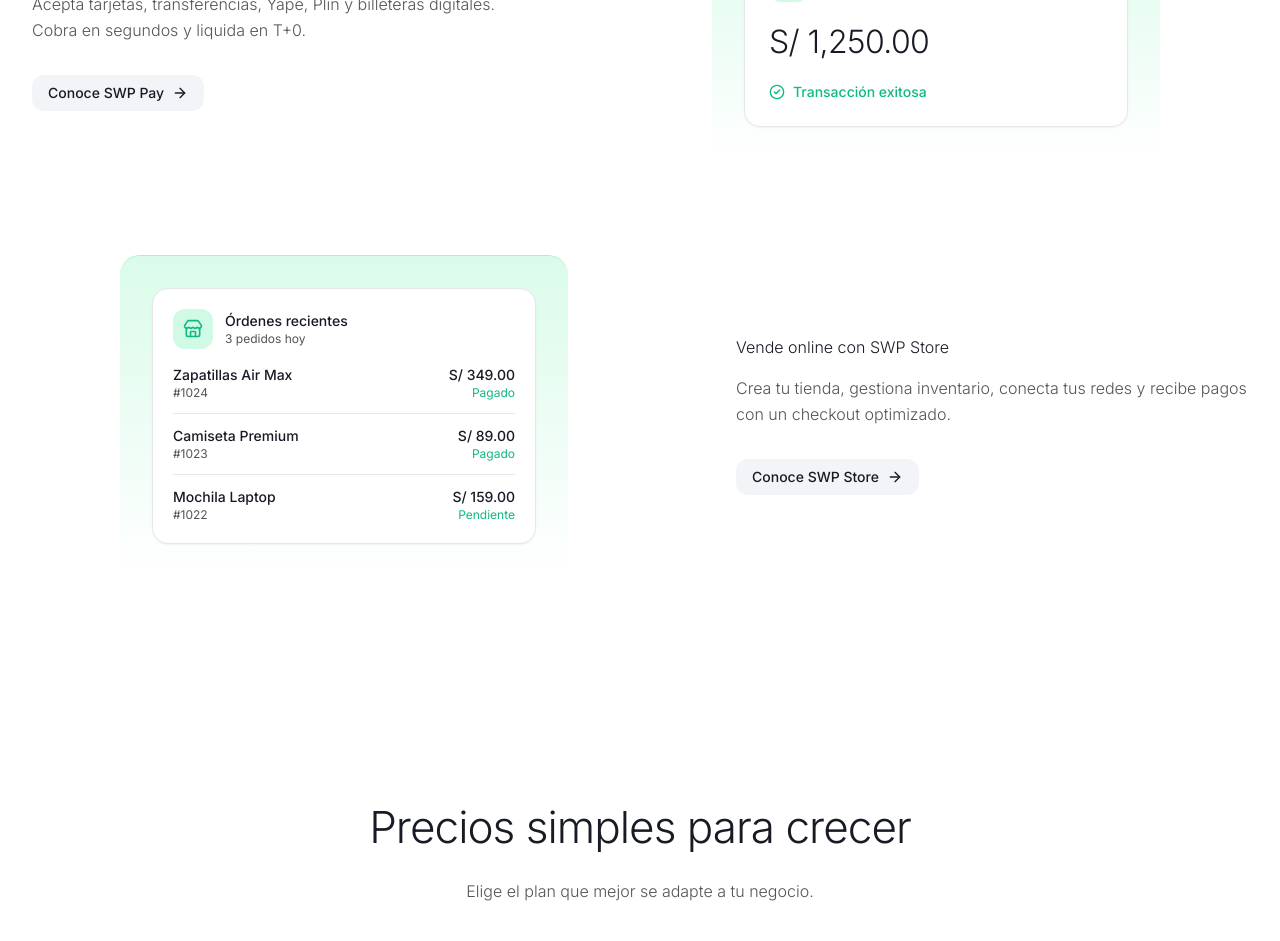
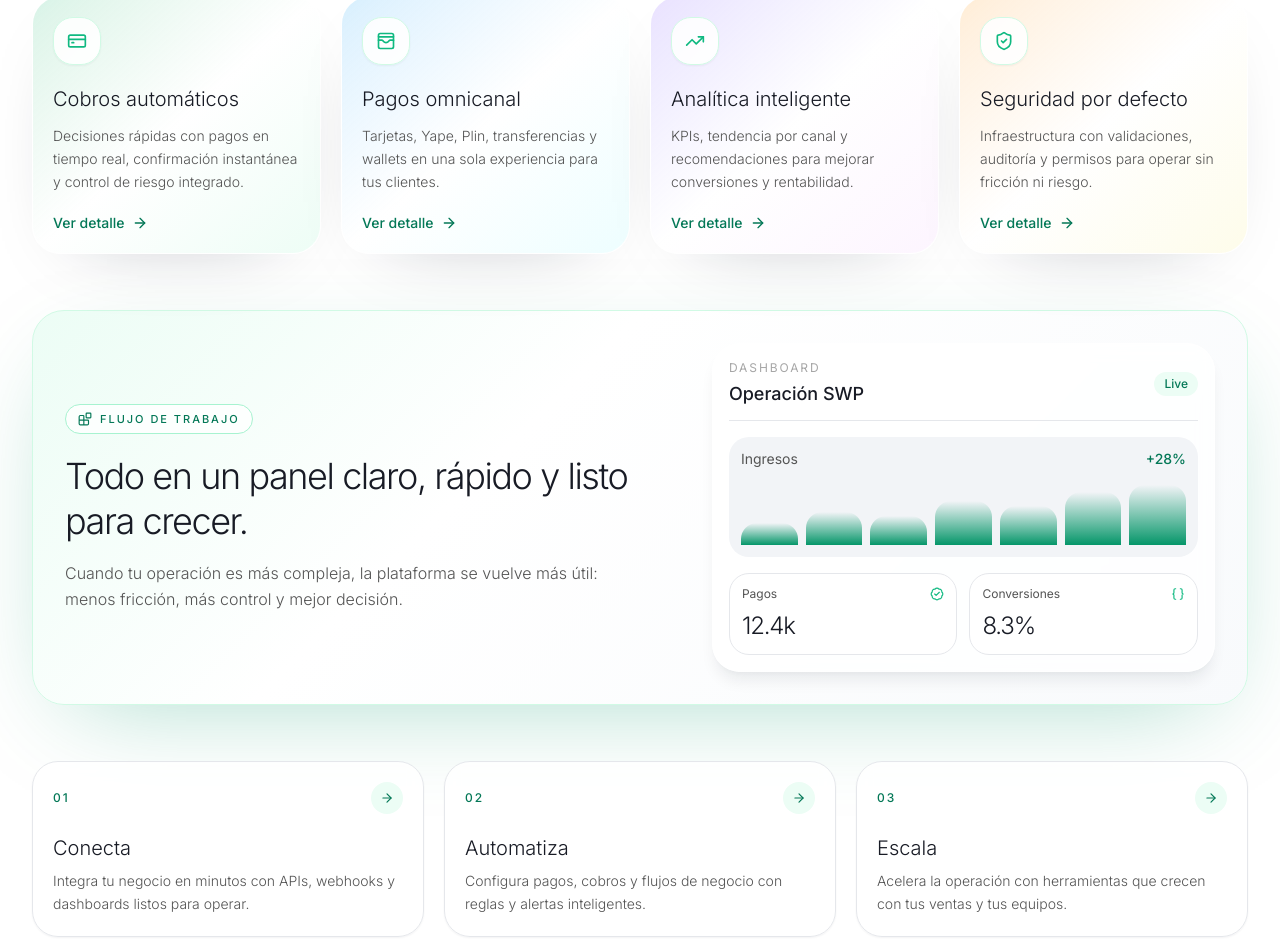
Before and after one commit to noesaavedrap/swp-app, a Next.js app: page / in a window 1280 px wide. Shown: the part 5140-6081 px from the top of the page. Built offline with nearby package versions, Linux system fonts and the light colour scheme; no server answers.

Commit message:
Add animate-ui landing section

```diff
--- a/package.json
+++ b/package.json
@@ -15,6 +15,7 @@
     "@radix-ui/react-slot": "^1.3.3",
     "@supabase/ssr": "^0.12.6",
     "@supabase/supabase-js": "^2.109.0",
+    "animate-ui": "^0.0.4",
     "class-variance-authority": "^0.7.1",
     "clsx": "^2.1.1",
     "d3": "^7.9.0",
--- a/src/app/globals.css
+++ b/src/app/globals.css
@@ -74,7 +74,21 @@
   * {
     @apply border-border;
   }
+
+  html {
+    scroll-behavior: smooth;
+  }
+
   body {
     @apply bg-background text-foreground antialiased;
+    background-image:
+      radial-gradient(circle at top, rgba(16, 185, 129, 0.08), transparent 24%),
+      linear-gradient(180deg, #ffffff 0%, #f7faf9 100%);
   }
 }
+
+@layer utilities {
+  .text-balance {
+    text-wrap: balance;
+  }
+}
--- a/src/app/page.tsx
+++ b/src/app/page.tsx
@@ -6,6 +6,7 @@
 import OperationsPanel from "@/components/OperationsPanel";
 import Allies from "@/components/Allies";
 import Features from "@/components/Features";
+import AnimateUIShowcase from "@/components/AnimateUIShowcase";
 import Showcase from "@/components/Showcase";
 import Pricing from "@/components/Pricing";
 import Testimonials from "@/components/Testimonials";
@@ -24,6 +25,7 @@
       <OperationsPanel />
       <Allies />
       <Features />
+      <AnimateUIShowcase />
       <Showcase />
       <Pricing />
       <Testimonials />
--- /dev/null
+++ b/src/components/AnimateUIShowcase.tsx
@@ -0,0 +1,194 @@
+"use client";
+
+import { motion } from "framer-motion";
+import {
+  ArrowRight,
+  BadgeCheck,
+  Blocks,
+  Braces,
+  CreditCard,
+  ShieldCheck,
+  Sparkles,
+  TrendingUp,
+  WalletCards,
+} from "lucide-react";
+
+const cards = [
+  {
+    icon: CreditCard,
+    title: "Cobros automáticos",
+    text: "Decisiones rápidas con pagos en tiempo real, confirmación instantánea y control de riesgo integrado.",
+    accent: "from-emerald-500/20 via-white to-emerald-50",
+  },
+  {
+    icon: WalletCards,
+    title: "Pagos omnicanal",
+    text: "Tarjetas, Yape, Plin, transferencias y wallets en una sola experiencia para tus clientes.",
+    accent: "from-sky-500/20 via-white to-cyan-50",
+  },
+  {
+    icon: TrendingUp,
+    title: "Analítica inteligente",
+    text: "KPIs, tendencia por canal y recomendaciones para mejorar conversiones y rentabilidad.",
+    accent: "from-violet-500/20 via-white to-fuchsia-50",
+  },
+  {
+    icon: ShieldCheck,
+    title: "Seguridad por defecto",
+    text: "Infraestructura con validaciones, auditoría y permisos para operar sin fricción ni riesgo.",
+    accent: "from-amber-500/20 via-white to-yellow-50",
+  },
+] as const;
+
+const steps = [
+  { number: "01", title: "Conecta", text: "Integra tu negocio en minutos con APIs, webhooks y dashboards listos para operar." },
+  { number: "02", title: "Automatiza", text: "Configura pagos, cobros y flujos de negocio con reglas y alertas inteligentes." },
+  { number: "03", title: "Escala", text: "Acelera la operación con herramientas que crecen con tus ventas y tus equipos." },
+] as const;
+
+export default function AnimateUIShowcase() {
+  return (
+    <section className="relative overflow-hidden py-16 md:py-20 lg:py-28">
+      <div className="absolute inset-0 -z-10 bg-[radial-gradient(circle_at_top_left,rgba(16,185,129,0.15),transparent_28%),radial-gradient(circle_at_bottom_right,rgba(59,130,246,0.12),transparent_30%)]" />
+      <div className="mx-auto max-w-[76rem] px-4 xl:px-0">
+        <motion.div
+          initial={{ opacity: 0, y: 18 }}
+          whileInView={{ opacity: 1, y: 0 }}
+          viewport={{ once: true, margin: "-40px" }}
+          transition={{ duration: 0.5 }}
+          className="mx-auto max-w-3xl text-center"
+        >
+          <div className="inline-flex items-center gap-2 rounded-full border border-brand-200 bg-white/80 px-3 py-1.5 text-[11px] font-medium uppercase tracking-[0.18em] text-brand-700 shadow-sm backdrop-blur-sm">
+            <Sparkles className="size-3.5" />
+            animate-ui style
+          </div>
+          <h2 className="mt-6 text-[32px] font-light leading-tight tracking-[-0.04em] text-text-primary md:text-[46px]">
+            Una experiencia de producto más premium
+          </h2>
+          <p className="mt-4 text-md font-light leading-relaxed text-text-secondary">
+            Diseñado para destacar, convertir y simplificar la operación financiera de empresas que crecen.
+          </p>
+        </motion.div>
+
+        <div className="mt-12 grid gap-5 lg:grid-cols-4">
+          {cards.map((card, index) => {
+            const Icon = card.icon;
+            return (
+              <motion.article
+                key={card.title}
+                initial={{ opacity: 0, y: 20 }}
+                whileInView={{ opacity: 1, y: 0 }}
+                viewport={{ once: true, margin: "-30px" }}
+                transition={{ duration: 0.45, delay: index * 0.08 }}
+                className="group relative overflow-hidden rounded-[28px] border border-white/80 bg-white/80 p-5 shadow-[0_24px_80px_-50px_rgba(15,23,42,0.35)] backdrop-blur-sm"
+              >
+                <div className={`absolute inset-0 bg-gradient-to-br ${card.accent} opacity-90`} />
+                <div className="relative z-10 flex h-full flex-col">
+                  <div className="flex size-12 items-center justify-center rounded-2xl border border-brand-100 bg-white/90 text-brand shadow-sm">
+                    <Icon className="size-5" />
+                  </div>
+                  <h3 className="mt-5 text-xl font-light text-text-primary">{card.title}</h3>
+                  <p className="mt-3 text-sm font-light leading-relaxed text-text-secondary">{card.text}</p>
+                  <div className="mt-5 inline-flex items-center gap-2 text-sm font-medium text-brand-700">
+                    Ver detalle
+                    <ArrowRight className="size-4 transition-transform duration-300 group-hover:translate-x-1" />
+                  </div>
+                </div>
+              </motion.article>
+            );
+          })}
+        </div>
+
+        <motion.div
+          initial={{ opacity: 0, y: 26 }}
+          whileInView={{ opacity: 1, y: 0 }}
+          viewport={{ once: true, margin: "-40px" }}
+          transition={{ duration: 0.55 }}
+          className="mt-14 rounded-[32px] border border-brand-100 bg-[linear-gradient(135deg,#ecfdf5_0%,#ffffff_38%,#f8fafc_100%)] p-6 shadow-[0_30px_100px_-40px_rgba(5,150,105,0.38)] md:p-8"
+        >
+          <div className="grid gap-8 lg:grid-cols-[1.1fr_0.9fr] lg:items-center">
+            <div>
+              <div className="inline-flex items-center gap-2 rounded-full border border-brand-200 bg-white/80 px-3 py-1.5 text-[11px] font-medium uppercase tracking-[0.18em] text-brand-700">
+                <Blocks className="size-3.5" />
+                flujo de trabajo
+              </div>
+              <h3 className="mt-5 text-[28px] font-light leading-tight tracking-[-0.04em] text-text-primary md:text-[36px]">
+                Todo en un panel claro, rápido y listo para crecer.
+              </h3>
+              <p className="mt-4 max-w-xl text-md font-light leading-relaxed text-text-secondary">
+                Cuando tu operación es más compleja, la plataforma se vuelve más útil: menos fricción, más control y mejor decisión.
+              </p>
+            </div>
+
+            <div className="rounded-[28px] border border-white/80 bg-white/80 p-4 shadow-lg backdrop-blur-sm">
+              <div className="flex items-center justify-between border-b border-border pb-3">
+                <div>
+                  <p className="text-xs uppercase tracking-[0.16em] text-text-tertiary">Dashboard</p>
+                  <p className="mt-1 text-lg font-medium text-text-primary">Operación SWP</p>
+                </div>
+                <div className="rounded-full bg-brand-50 px-2.5 py-1 text-xs font-medium text-brand-700">Live</div>
+              </div>
+
+              <div className="mt-4 space-y-4">
+                <div className="rounded-2xl bg-secondary p-3">
+                  <div className="flex items-center justify-between text-sm text-text-secondary">
+                    <span>Ingresos</span>
+                    <span className="font-medium text-brand-700">+28%</span>
+                  </div>
+                  <div className="mt-3 flex h-16 items-end gap-2">
+                    {[35, 52, 46, 70, 62, 84, 95].map((height, idx) => (
+                      <span
+                        key={idx}
+                        className="flex-1 rounded-t-xl bg-gradient-to-t from-brand-600 to-brand-300"
+                        style={{ height: `${height}%` }}
+                      />
+                    ))}
+                  </div>
+                </div>
+
+                <div className="grid gap-3 sm:grid-cols-2">
+                  <div className="rounded-2xl border border-border bg-white p-3">
+                    <div className="flex items-center justify-between text-xs text-text-secondary">
+                      <span>Pagos</span>
+                      <BadgeCheck className="size-3.5 text-brand" />
+                    </div>
+                    <p className="mt-2 text-2xl font-light tracking-[-0.05em] text-text-primary">12.4k</p>
+                  </div>
+                  <div className="rounded-2xl border border-border bg-white p-3">
+                    <div className="flex items-center justify-between text-xs text-text-secondary">
+                      <span>Conversiones</span>
+                      <Braces className="size-3.5 text-brand" />
+                    </div>
+                    <p className="mt-2 text-2xl font-light tracking-[-0.05em] text-text-primary">8.3%</p>
+                  </div>
+                </div>
+              </div>
+            </div>
+          </div>
+        </motion.div>
+
+        <div className="mt-14 grid gap-5 md:grid-cols-3">
+          {steps.map((step, index) => (
+            <motion.div
+              key={step.number}
+              initial={{ opacity: 0, y: 20 }}
+              whileInView={{ opacity: 1, y: 0 }}
+              viewport={{ once: true }}
+              transition={{ duration: 0.4, delay: index * 0.08 }}
+              className="rounded-[26px] border border-border bg-white/80 p-5 shadow-sm backdrop-blur-sm"
+            >
+              <div className="flex items-center justify-between">
+                <span className="text-xs font-medium uppercase tracking-[0.16em] text-brand-700">{step.number}</span>
+                <div className="size-8 rounded-full bg-brand-50 text-brand-700 flex items-center justify-center">
+                  <ArrowRight className="size-3.5" />
+                </div>
+              </div>
+              <h4 className="mt-5 text-xl font-light text-text-primary">{step.title}</h4>
+              <p className="mt-2 text-sm font-light leading-relaxed text-text-secondary">{step.text}</p>
+            </motion.div>
+          ))}
+        </div>
+      </div>
+    </section>
+  );
+}
```
Also changed, not shown: 1 other file (tests, documents, lock files or other folders).
